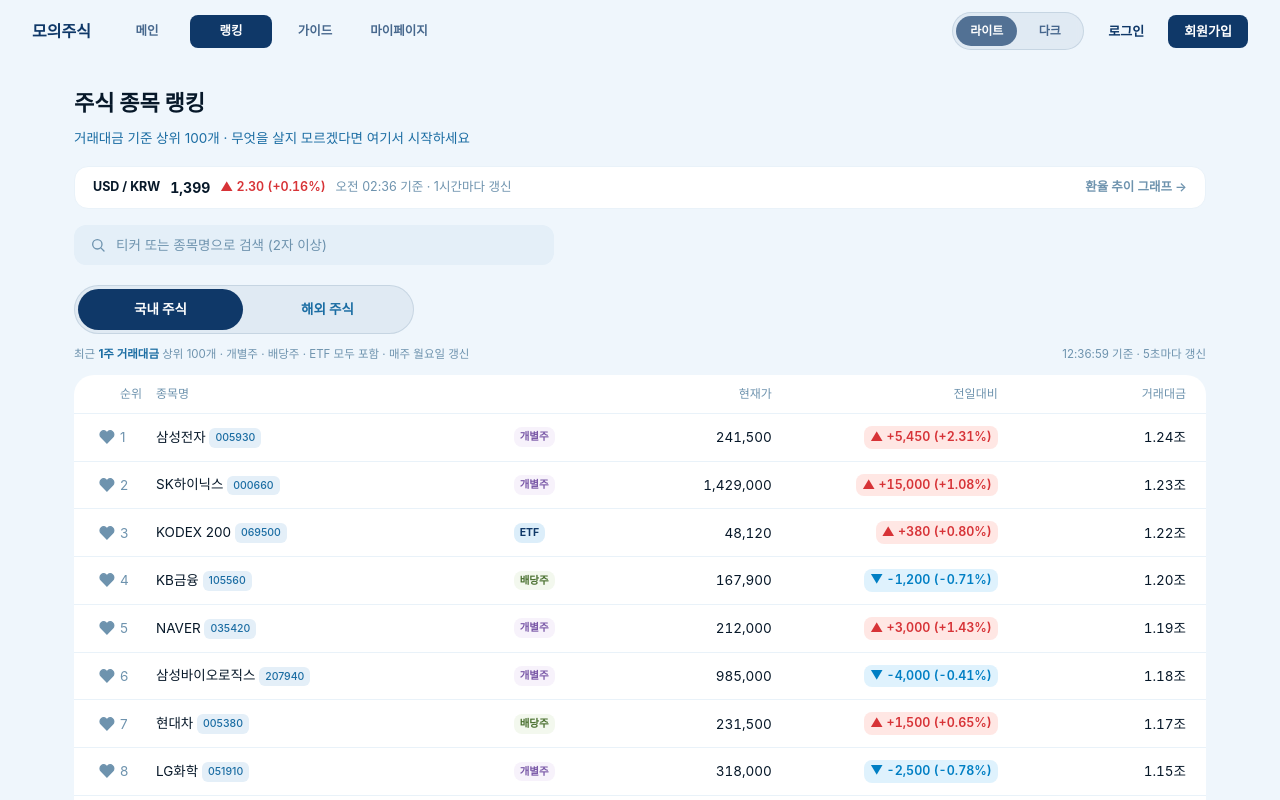
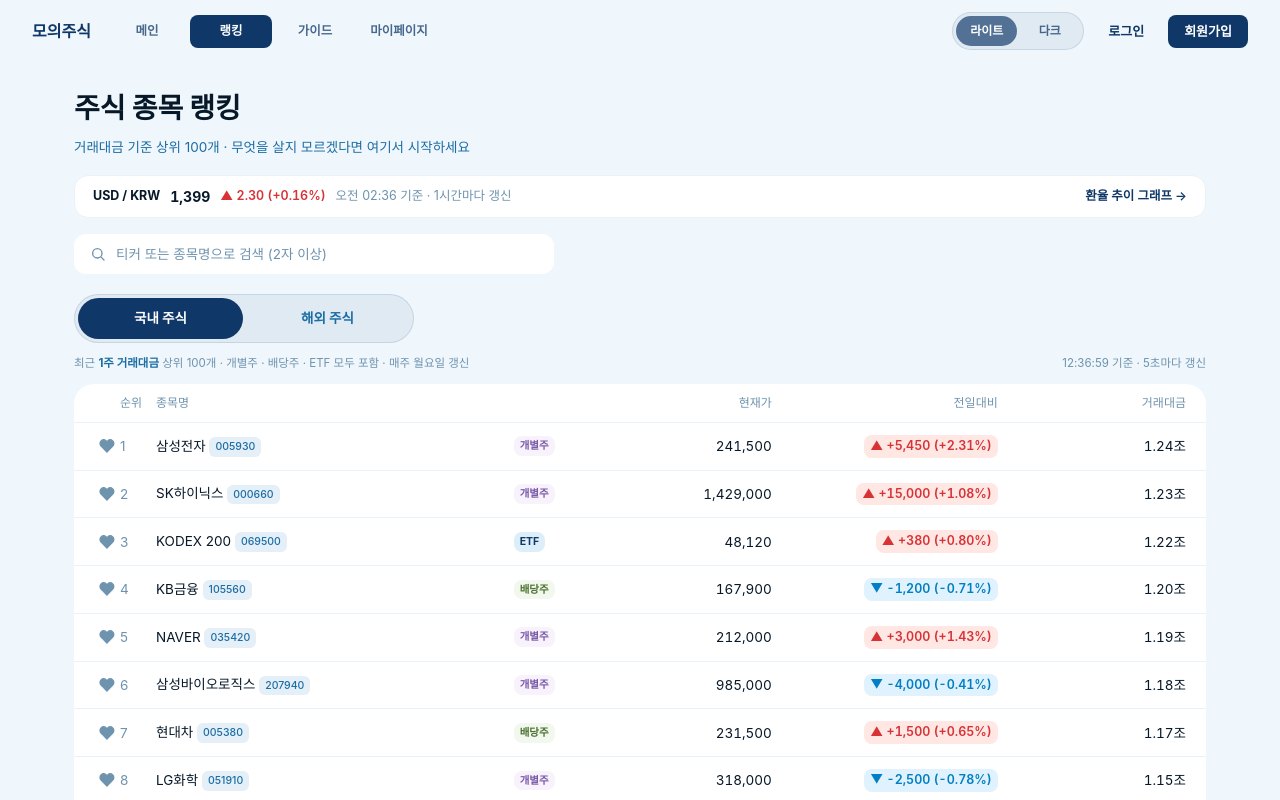
Before and after one commit to prgrms-be-devcourse/NBE10-12-final-BAEDANG, a Next.js app in the folder front/: page /rankings in a window 1280 px wide. Shown: the top 800 px of the page. Built offline with nearby package versions, Linux system fonts and the light colour scheme; a web font is replaced by a local one.

Commit message:
fix: 랭킹 화면 제목 크기를 키우고, 환율 그래프 링크 색과 검색창 배경을 변경합니다
- '주식 종목 랭킹' 22px -> 28px
- '환율 추이 그래프 →' 글자색을 회원가입 버튼 배경색(var(--accent))으로 변경
- 검색창 배경을 흰색으로 변경

```diff
--- a/front/src/app/rankings/page.tsx
+++ b/front/src/app/rankings/page.tsx
@@ -89,7 +89,7 @@
 
   return (
     <div>
-      <h2 className="text-[22px] font-extrabold" style={{ color: "var(--ink)" }}>
+      <h2 className="text-[28px] font-extrabold" style={{ color: "var(--ink)" }}>
         주식 종목 랭킹
       </h2>
       <p className="mt-2 mb-4.5 text-[13.5px]" style={{ color: "var(--mut)" }}>
@@ -117,7 +117,7 @@
         </span>
         <span
           className="ml-auto cursor-default font-semibold"
-          style={{ color: "var(--mut2)" }}
+          style={{ color: "var(--accent)" }}
           title="환율 추이 그래프는 2주차 MVP 예정입니다"
         >
           환율 추이 그래프 →
@@ -139,7 +139,7 @@
           </svg>
           <input
             className="w-full rounded-xl py-2.5 pr-4 pl-10.5 text-[13.5px] outline-none"
-            style={{ background: "var(--fill)", color: "var(--ink)" }}
+            style={{ background: "#ffffff", color: "var(--ink)" }}
             placeholder="티커 또는 종목명으로 검색 (2자 이상)"
             value={query}
             onFocus={() => setSearchOpen(true)}
```
